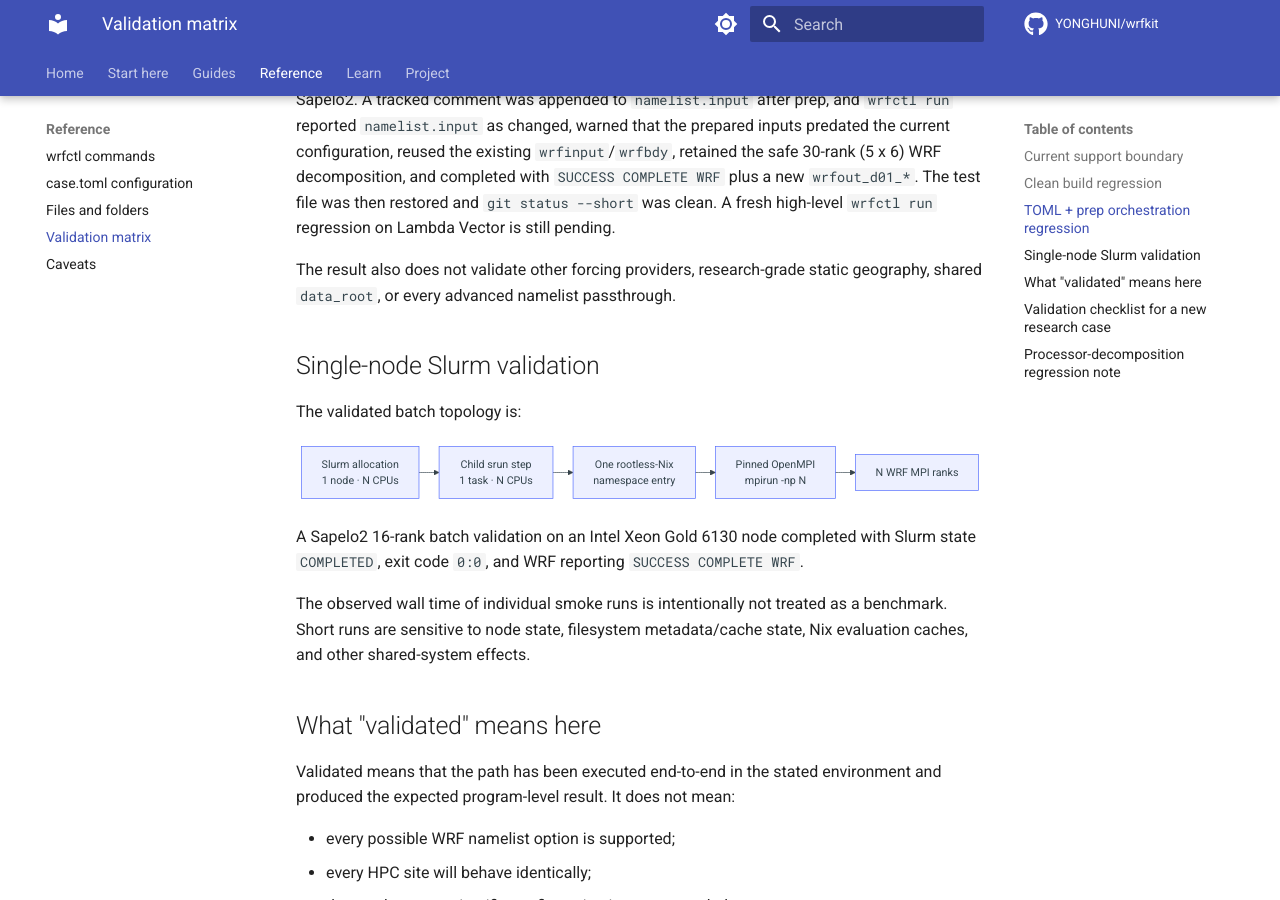
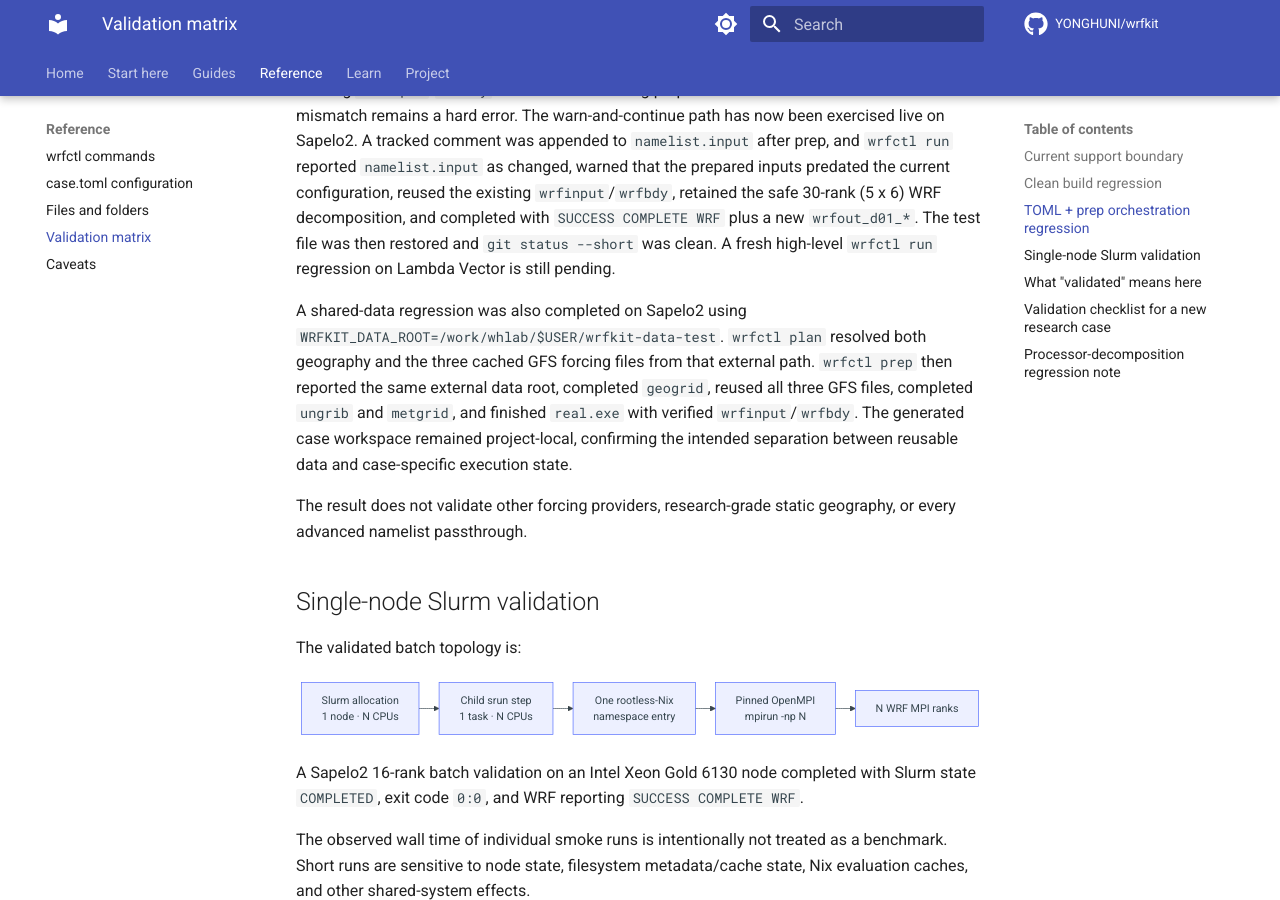
Before and after one commit to YONGHUNI/wrfkit, an MkDocs documentation site: the page built from docs/validation.md, in a window 1280 px wide and 900 px high, scrolled down 3171 px. Built offline with MkDocs 1.6.1 and Material for MkDocs 9.7.7, drawn with Linux system fonts in a browser that asks for light colours; comment, search, counter and statistics services are not loaded; some of the changed text lies outside the part shown.

Commit message:
docs: validate shared data root on Sapelo2

```diff
--- a/docs/validation.md
+++ b/docs/validation.md
@@ -23,7 +23,7 @@ merely implemented or planned.
 | WRF-safe MPI decomposition guard | Validated on Sapelo2 | 32 available tasks use 32 ranks for WPS and 30 ranks (5 x 6) for `real`/`wrf`; explicit unsafe `--ntasks 32` is rejected |
 | High-level `wrfctl run` | Validated on Sapelo2; fresh Lambda regression pending | `athens-smoke` auto-selected 30 ranks (5 x 6), observed `SUCCESS COMPLETE WRF`, and verified a new `wrfout_d01_*` |
 | Post-prep configuration warning | Validated on Sapelo2 | Modified `namelist.input` was detected after prep; `run` warned, reused existing `wrfinput`/`wrfbdy`, and still completed with `SUCCESS COMPLETE WRF` |
-| Optional shared `data_root` | Implemented, not yet regression-validated | Reusable geography/GFS may live outside a repository; default remains project-local |
+| Optional shared `data_root` | Validated on Sapelo2 | External `/work` data root supplied through `WRFKIT_DATA_ROOT` was used for cached geography and GFS through `geogrid -> ungrib -> metgrid -> real` |
 | GFS regional-subset cache identity | Implemented, not yet regression-validated | Cache path includes a request key derived from product and bounding box |
 | TOML `case.toml` parser + namelist overlay | Validated | `--check` and managed overlay exercised on Lambda Vector and Sapelo2; unspecified native keys are preserved |
 | TOML-driven forcing metadata | Validated | `athens-smoke` GFS date/cycle/hours/subset resolved from `case.toml` and completed acquisition/staging on Lambda Vector and Sapelo2 |
@@ -98,8 +98,17 @@ the safe 30-rank (5 x 6) WRF decomposition, and completed with
 restored and `git status --short` was clean. A fresh high-level `wrfctl run`
 regression on Lambda Vector is still pending.
 
-The result also does not validate other forcing providers, research-grade
-static geography, shared `data_root`, or every advanced namelist passthrough.
+A shared-data regression was also completed on Sapelo2 using
+`WRFKIT_DATA_ROOT=/work/whlab/$USER/wrfkit-data-test`. `wrfctl plan`
+resolved both geography and the three cached GFS forcing files from that
+external path. `wrfctl prep` then reported the same external data root,
+completed `geogrid`, reused all three GFS files, completed `ungrib` and
+`metgrid`, and finished `real.exe` with verified `wrfinput`/`wrfbdy`.
+The generated case workspace remained project-local, confirming the intended
+separation between reusable data and case-specific execution state.
+
+The result does not validate other forcing providers, research-grade static
+geography, or every advanced namelist passthrough.
 
 ## Single-node Slurm validation
 
```
